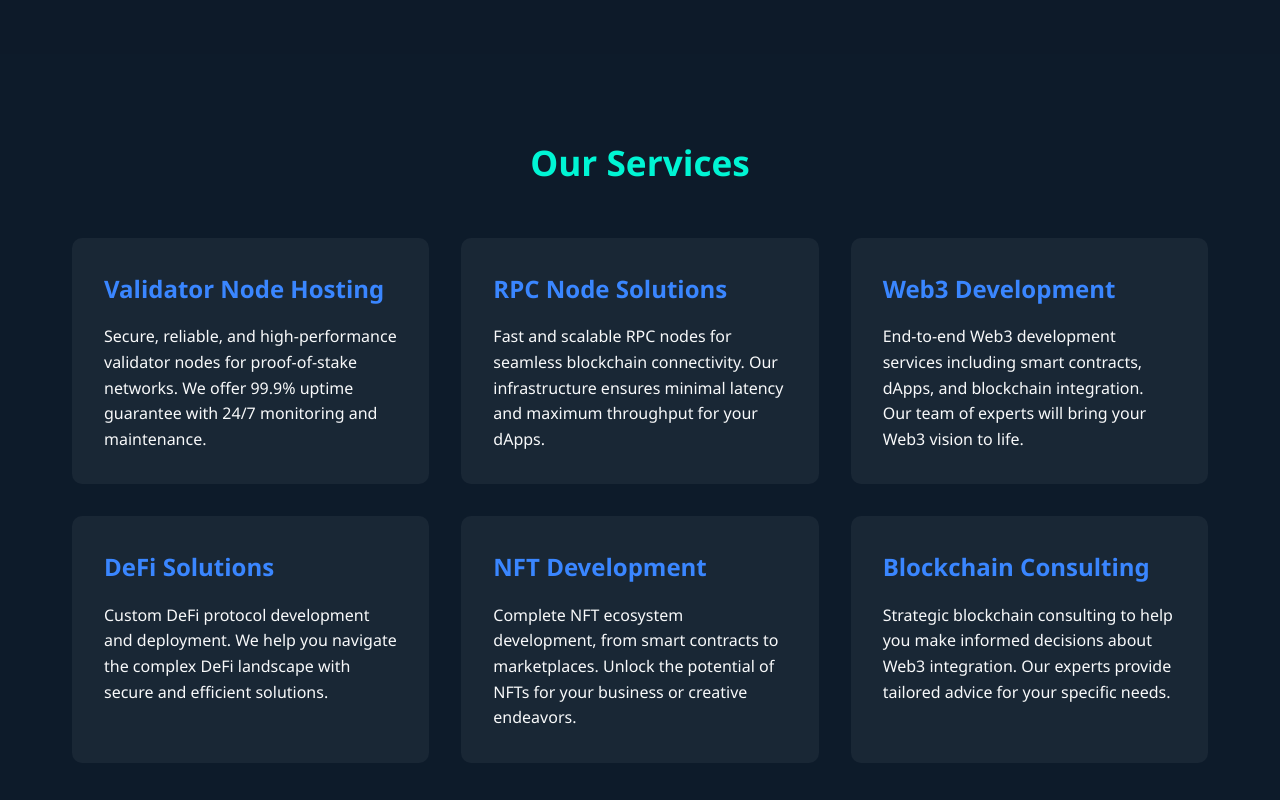
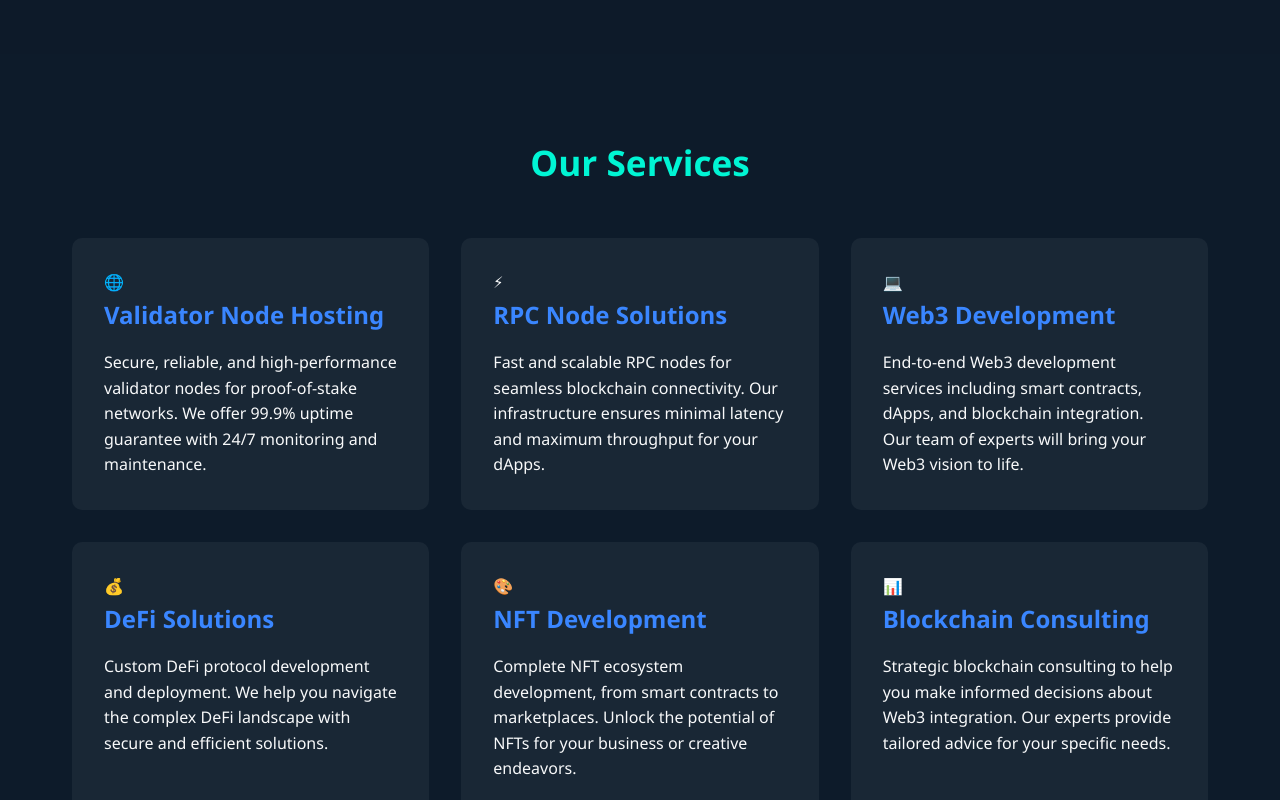
Before and after one commit to Oppalina/website, a plain HTML site: page index.html in a window 1280 px wide. Shown: the part 576-1376 px from the top of the page. Drawn offline with Linux system fonts and the light colour scheme.

Commit message:
Update index.html

```diff
--- a/index.html
+++ b/index.html
@@ -276,31 +276,37 @@
             <h2 class="section-title">Our Services</h2>
             <div class="services-grid">
                 <div class="service-card">
+                    <div class="service-icon">🌐</div>
                     <h3>Validator Node Hosting</h3>
                     <p>Secure, reliable, and high-performance validator nodes for proof-of-stake networks. We offer 99.9% uptime guarantee with 24/7 monitoring and maintenance.</p>
                 </div>
 
                 <div class="service-card">
+                    <div class="service-icon">⚡</div>
                     <h3>RPC Node Solutions</h3>
                     <p>Fast and scalable RPC nodes for seamless blockchain connectivity. Our infrastructure ensures minimal latency and maximum throughput for your dApps.</p>
                 </div>
 
                 <div class="service-card">
+                    <div class="service-icon">💻</div>
                     <h3>Web3 Development</h3>
                     <p>End-to-end Web3 development services including smart contracts, dApps, and blockchain integration. Our team of experts will bring your Web3 vision to life.</p>
                 </div>
 
                 <div class="service-card">
+                    <div class="service-icon">💰</div>
                     <h3>DeFi Solutions</h3>
                     <p>Custom DeFi protocol development and deployment. We help you navigate the complex DeFi landscape with secure and efficient solutions.</p>
                 </div>
 
                 <div class="service-card">
+                    <div class="service-icon">🎨</div>
                     <h3>NFT Development</h3>
                     <p>Complete NFT ecosystem development, from smart contracts to marketplaces. Unlock the potential of NFTs for your business or creative endeavors.</p>
                 </div>
 
                 <div class="service-card">
+                    <div class="service-icon">📊</div>
                     <h3>Blockchain Consulting</h3>
                     <p>Strategic blockchain consulting to help you make informed decisions about Web3 integration. Our experts provide tailored advice for your specific needs.</p>
                 </div>
```
